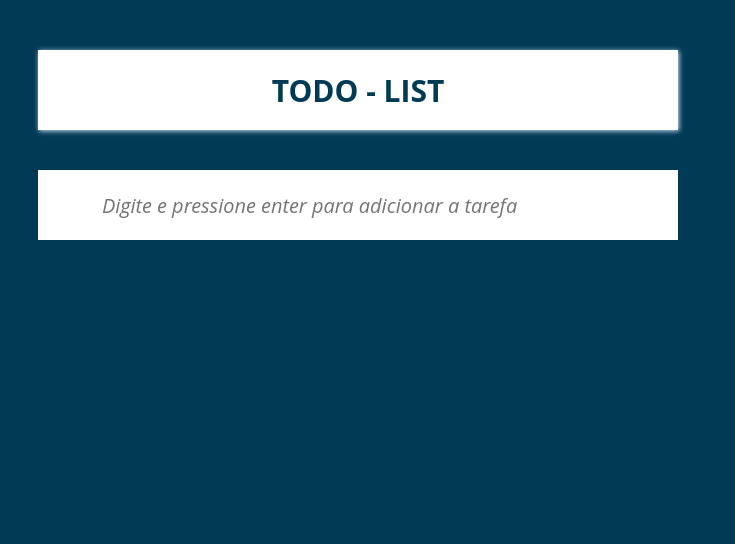
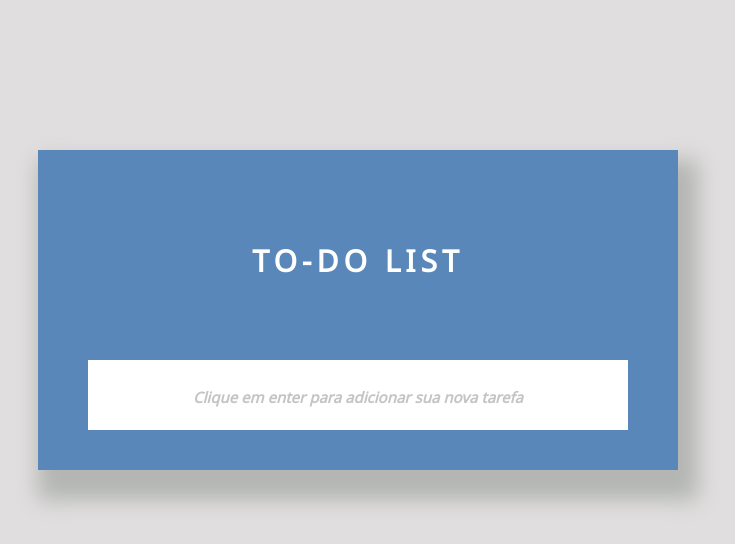
Before and after one commit to samarafarias/todo-list, a plain HTML site: page index.html in a window 1280 px wide. Shown: the whole page, without its empty margins (282-1017 px from the left). Drawn offline with Linux system fonts and the light colour scheme.

Commit message:
style update

```diff
--- a/index.html
+++ b/index.html
@@ -4,12 +4,15 @@
     <meta charset="UTF-8">
     <meta name="viewport" content="width=device-width, initial-scale=1.0">
     <link rel="stylesheet" href="style.css">
+    <link rel="preconnect" href="https://fonts.googleapis.com">
+<link rel="preconnect" href="https://fonts.gstatic.com" crossorigin>
+<link href="https://fonts.googleapis.com/css2?family=Noto+Sans&display=swap" rel="stylesheet">
     <title>todo-list</title>
 </head>
 <body>
     <div class="todo">
         <div class="todo__title">
-            TODO - LIST
+            TO-DO LIST
         </div>
 
         <div class="todo__list" id='todoList'>
@@ -18,7 +21,7 @@
 
         <div class="todo__new-item">
 
-            <input type="text" id='newItem' placeholder="Digite e pressione enter para adicionar a tarefa">
+            <input type="text" id='newItem' placeholder="Clique em enter para adicionar sua nova tarefa">
 
         </div>
     </div>
--- a/style.css
+++ b/style.css
@@ -1,43 +1,42 @@
-:root {
-    --primary-color: #003a55;
-    --secondary-color: #d5e6ff;
-}
-
 * {
     margin: 0;
     padding: 0;
     box-sizing: border-box;
+    font-family: 'Noto Sans', sans-serif;
 }
+
 html {
     font-size: 62.5%;
 }
 
 body {
-    background-color: var(--primary-color);
+
+    background: #e0dede;
     font: bold 2rem 'Open Sans', sans-serif;
-    color: white;
+    color: #FFFFFF;
 }
 
 .todo {
     display: flex;
-    width: 50vw;
+    width: 50%;
     flex-direction: column;
     align-items: center;
-    margin: 0 auto;
+    margin: 150px auto;
+    padding: 20px;
     gap: 15px;
+    background: rgb(90, 135, 185);
+    box-shadow: 10px 20px 20px 10px rgb(180, 182, 180);
 }
 
 .todo__title {
     display: flex;
-    background-color: #fff;
     width: 100%;
     height: 80px;
     justify-content: center;
     align-items: center;
     margin-top: 50px;
-    box-shadow: 1px 1px 5px var(--secondary-color);
     font-size: 3rem;
-    color: var(--primary-color);
+    letter-spacing: 5px;
 }
 
 .todo__list {
@@ -45,6 +44,7 @@ body {
     width: 100%;
     flex-direction: column;
     gap: 10px;
+    word-break: break-all;
 }
 
 .todo__item{
@@ -55,16 +55,16 @@ body {
     align-items: center;
     padding: 5px;
 }
+
 .todo__item > div {
     width: 80%;
 }
-.todo__item:hover {
-    cursor: pointer;
-    transition: all .5s ease;
-    background-color: var(--secondary-color);
-    color: var(--primary-color);
+
+.todo__item:hover{
+    background: rgb(101, 149, 204);
+    transition: 1s;
+    font-size: 19px;
 }
-
 
 .todo__item > input[type='text'] {
     border: none;
@@ -77,33 +77,49 @@ body {
     width: 30px;
     height: 30px;
     font: inherit;
+    border: none;
+    cursor: pointer;
+    color: #ffffff;
+    background: transparent;
 }
 
 
 .todo__item > input[type='checkbox']:checked  + div {
     text-decoration:line-through;
+    color: black;
 }
 
 .todo__new-item{
     display: flex;
     background-color: #fff;
-    width: 100%;
+    width: 90%;
     height: 70px;
     justify-content: space-evenly;
     padding: 10px 0;
-    margin: 10px;
+    margin: 30px 0 20px;
     font: inherit;
+
 }
 
 .todo__new-item > input{
-    background-color: #fff;
+    background-color: rgb(255, 255, 255);
     border: none;
     width: 80%;
     outline: none;
     font: inherit;
+    color:gray;
 }
 
 .todo__new-item > input::placeholder {
+    font-size: 15px;
+    color: rgb(196, 196, 196);
+    text-align: center;
     font-style: italic;
-    font-weight: normal;
+    font-weight: bold;
 }
+
+@media screen and (max-width: 480px) {
+    .todo {
+        width: 90%;
+    }
+}
```
